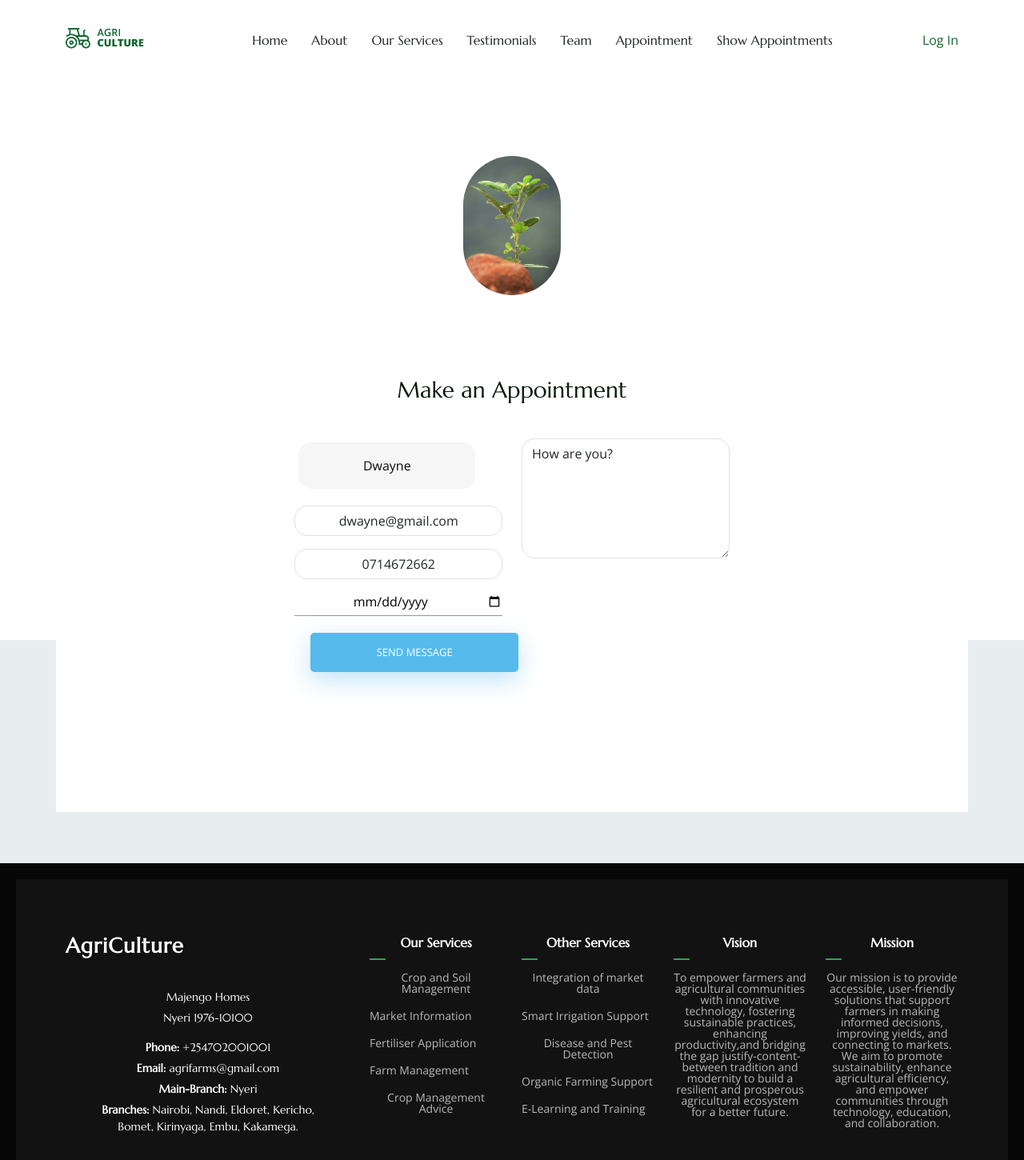
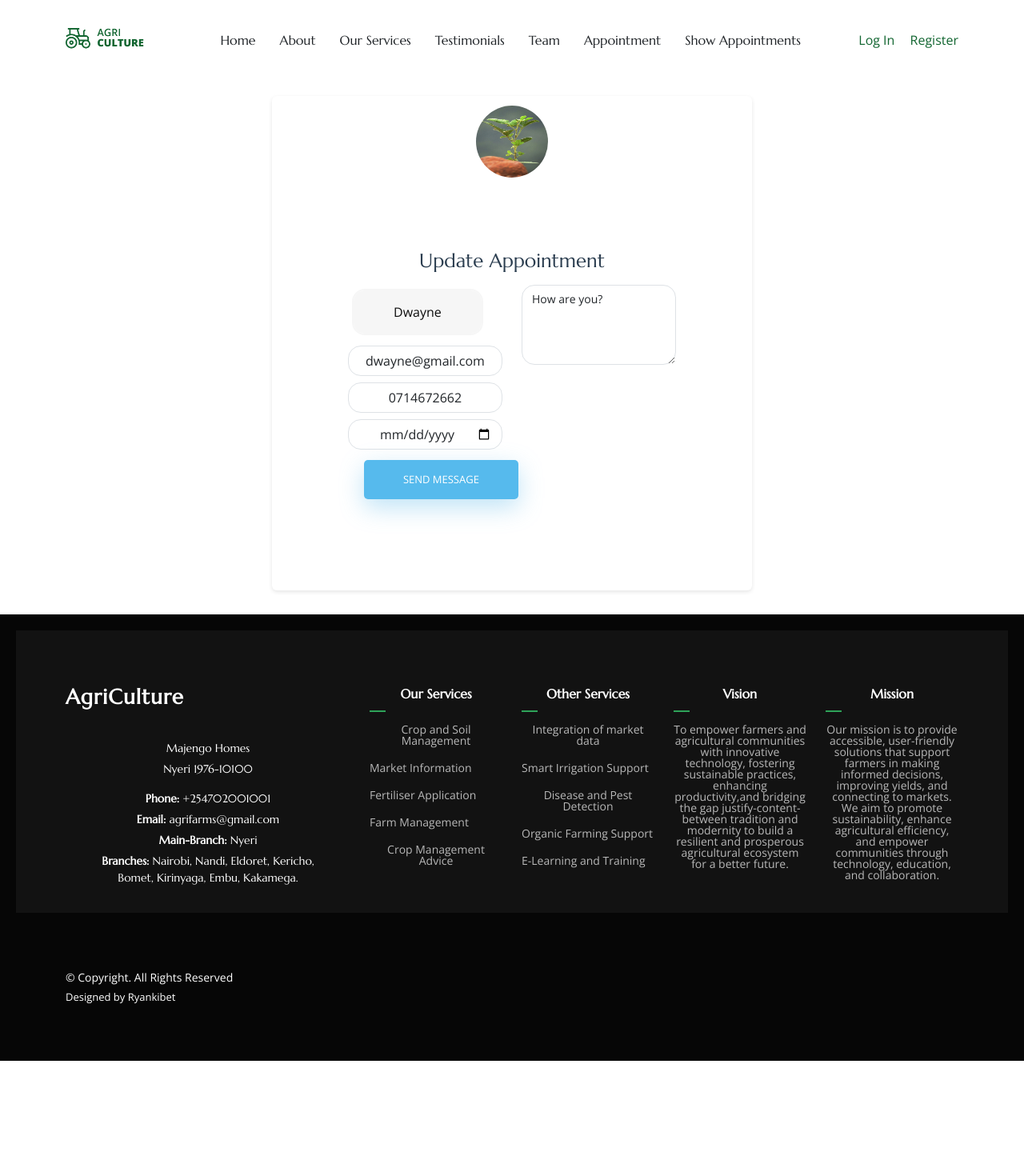
Before and after one commit to Ryankibet/host, a Django app: page /edit/12 in a window 1280 px wide. Shown: the top 1450 px of the page at 80% size. After the commit the page ends 1326 px from the top, so only its background shows below. Run offline with Django 4.2, Linux system fonts and the light colour scheme; data comes from the database, SQL or seed files in the repository; both versions use the stored data as it was after the commit; parts of the project's set-up code (start-up, migrations or seed data) failed here and were passed over; some libraries are stand-ins or nearby versions.

Commit message:
Initial commit

```diff
--- a/Templates/header.html
+++ b/Templates/header.html
@@ -33,7 +33,9 @@
                     <a href="#" class="logout-link" onclick="this.closest('form').submit();">Log Out</a>
                 </form>
             {% else %}
-            <a href="{% url 'accounts:login' %}">Log In</a>
+            <a href="{% url 'accounts:login' %}" style="margin-right:15px;">Log In</a>
+            <a href="{% url 'accounts:register' %}">Register</a>
+
             {% endif %}
           </nav>
 
--- a/Templates/update_appointment.html
+++ b/Templates/update_appointment.html
@@ -2,37 +2,54 @@
 {% load static %}
 {% block title %} Show Appointment {% endblock %}
 {% block content %}
-<div class="container contact-form">
-    <div class="contact-image">
-    <img src="{% static 'Static\assets\img\sushobhan-badhai-LrPKL7jOldI-unsplash.jpg' %}" alt="rocket_contact" >
+
+<div class="container contact-form"
+     style="max-width: 600px; margin: 20px auto; padding: 15px; background: #fff;
+            border-radius: 6px; box-shadow: 0 2px 5px rgba(0,0,0,0.1); font-size: 14px;">
+
+    <div class="contact-image" style="text-align: center; margin-bottom: 10px;">
+        <img src="{% static 'Static/assets/img/sushobhan-badhai-LrPKL7jOldI-unsplash.jpg' %}"
+             alt="rocket_contact" style="width: 90px; height: 90px; border-radius: 50%;">
     </div>
+
     <form method="post" action="{% url 'myapp:update_appointment' appointment.id %}">
         {% csrf_token %}
-        <h3>Make an Appointment</h3>
+        <h4 style="text-align: center; margin-bottom: 15px; color: #2c3e50;">Update Appointment</h4>
+
         <div class="row">
             <div class="col-md-6">
-                <div class="form-group">
-                    <input type="text" name="name" class="form-control" placeholder="Your Name *" value="{{appointment.name}}" required />
+                <div class="form-group" style="margin-bottom: 8px;">
+                    <input type="text" name="name" class="form-control"
+                           placeholder="Your Name *" value="{{appointment.name}}" required />
                 </div>
-                <div class="form-group">
-                    <input type="email" name="email" class="form-control" placeholder="Your Email *" value="{{appointment.email}}" required />
+                <div class="form-group" style="margin-bottom: 8px;">
+                    <input type="email" name="email" class="form-control"
+                           placeholder="Your Email *" value="{{appointment.email}}" required />
                 </div>
-                <div class="form-group">
-                    <input type="tel" name="phone" class="form-control" placeholder="Your Phone Number *" value="{{appointment.phone}}" required />
+                <div class="form-group" style="margin-bottom: 8px;">
+                    <input type="tel" name="phone" class="form-control"
+                           placeholder="Your Phone Number *" value="{{appointment.phone}}" required />
                 </div>
-                <div class="form-group">
-                    <input type="date" id="date" name="date" value="{{appointment.date}}" required>
+                <div class="form-group" style="margin-bottom: 8px;">
+                    <input type="date" id="date" name="date" class="form-control"
+                           value="{{appointment.date}}" required>
                 </div>
-                    <div class="form-group">
-                    <input type="submit" name="btnSubmit" class="btn btn-primary" value="Send Message" />
+                <div class="form-group" style="margin-bottom: 8px;">
+                    <input type="submit" name="btnSubmit" class="btn btn-primary px-4"
+                           value="Send Message" />
                 </div>
             </div>
+
             <div class="col-md-6">
-                <div class="form-group">
-                    <textarea name="message" class="form-control" placeholder="Your Message *" style="width: 100%; height: 150px;" required>{{appointment.message}}</textarea>
+                <div class="form-group" style="margin-bottom: 8px;">
+                    <textarea name="message" class="form-control"
+                              placeholder="Your Message *"
+                              style="width: 100%; height: 100px; font-size: 14px;"
+                              required>{{appointment.message}}</textarea>
                 </div>
             </div>
         </div>
     </form>
 </div>
-{%endblock%}
+
+{% endblock %}
```
Also changed, not shown: Templates/accounts/login.html (+0 -66 lines), Templates/appointment.html (+22 -16 lines), Templates/pay.html (+19 -8 lines), db.sqlite3.
